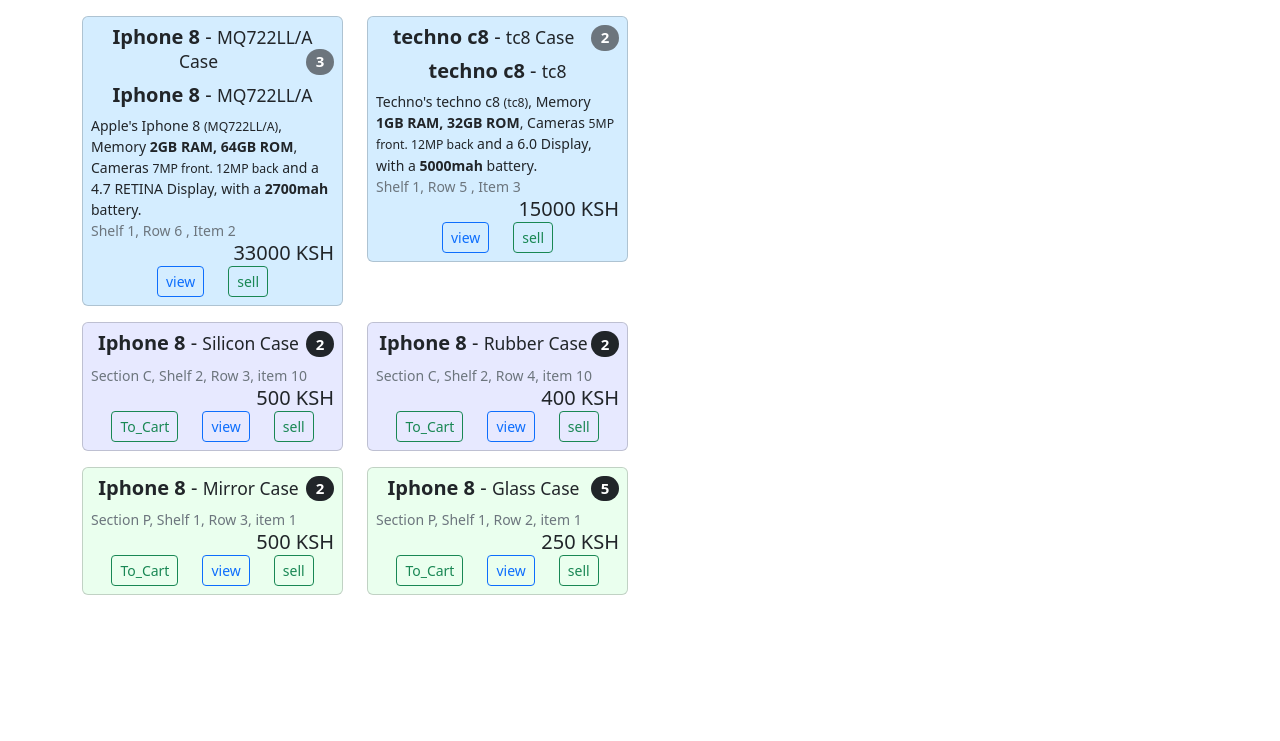
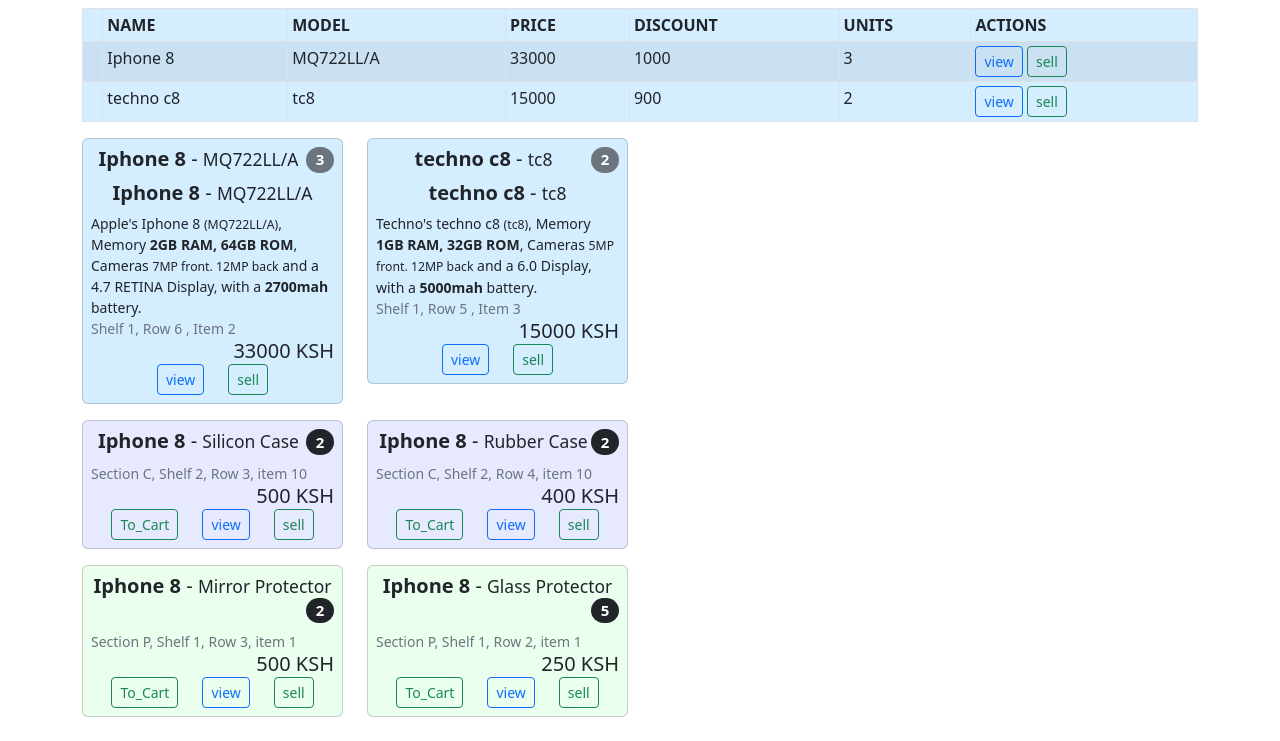
Before and after one commit to Sendeyo/shop-management, a Django app: page / in a window 1280 px wide. Shown: the part 59-800 px from the top of the page. Run offline with Django 4.2, Linux system fonts and the light colour scheme; data comes from the database, SQL or seed files in the repository; some libraries are stand-ins or nearby versions.

Commit message:
Small tweaks on the UI

```diff
--- a/website/templates/website/components/phoneCards.html
+++ b/website/templates/website/components/phoneCards.html
@@ -6,7 +6,7 @@
             <div class="phone-image">
 
             </div>
-            <div class="h5 text-center"><strong>{{ phone.name }}</strong> - <small class="text-body-primary">{{ phone.model }} Case</small> <span class="float-end badge rounded-pill bg-secondary">{{ phone.quantity }}</span></div>
+            <div class="h5 text-center"><strong>{{ phone.name }}</strong> - <small class="text-body-primary">{{ phone.model }}</small> <span class="float-end badge rounded-pill bg-secondary">{{ phone.quantity }}</span></div>
 
             <p class="h5 text-center"><strong>{{ phone.name }}</strong> - <small class="text-body-primary">{{ phone.model }}</small></p>
             <p class="small pb-0 mb-0">
--- a/website/templates/website/components/phonesTable.html
+++ b/website/templates/website/components/phonesTable.html
@@ -1,5 +1,5 @@
 <div class="mt-2">
-    <table class="table table-sm">
+    <table class="table table-sm table-striped table-hover table-bordered phone">
         <thead>
             <tr>
                 <th></th>
@@ -21,8 +21,8 @@
                 <td>{{ phone.discountPrice }}</td>
                 <td>{{ phone.quantity }}</td>
                 <td>
-                    <button class="btn btn-sm btn-outline-success">OPEN</button>
-                    <button class="btn btn-sm btn-outline-success">SELL</button>
+                    <button class="btn btn-sm btn-outline-primary">view</button>
+                    <button class="btn btn-sm btn-outline-success">sell</button>
                 </td>
             </tr>
 
--- a/website/templates/website/components/protectorCards.html
+++ b/website/templates/website/components/protectorCards.html
@@ -9,7 +9,7 @@
 
             </div>
             <div class="h5 text-center"><strong>{{ protector.phone.name }}</strong> -
-                <small class="text-body-primary">{{ protector.type }} Case</small>
+                <small class="text-body-primary">{{ protector.type }} Protector</small>
                 <span class="float-end badge rounded-pill bg-dark">{{ protector.quantity }}</span></div>
             <p class="small pb-0 mb-0">
                 {% if protector.location %}
--- a/website/templates/website/home.html
+++ b/website/templates/website/home.html
@@ -2,7 +2,7 @@
 
 {% block structure %}
 
-<!-- {% include 'website/components/phonesTable.html' %} -->
+{% include 'website/components/phonesTable.html' %}
 {% include 'website/components/phoneCards.html' %}
 {% include 'website/components/caseCards.html' %}
 {% include 'website/components/protectorCards.html' %}
```
